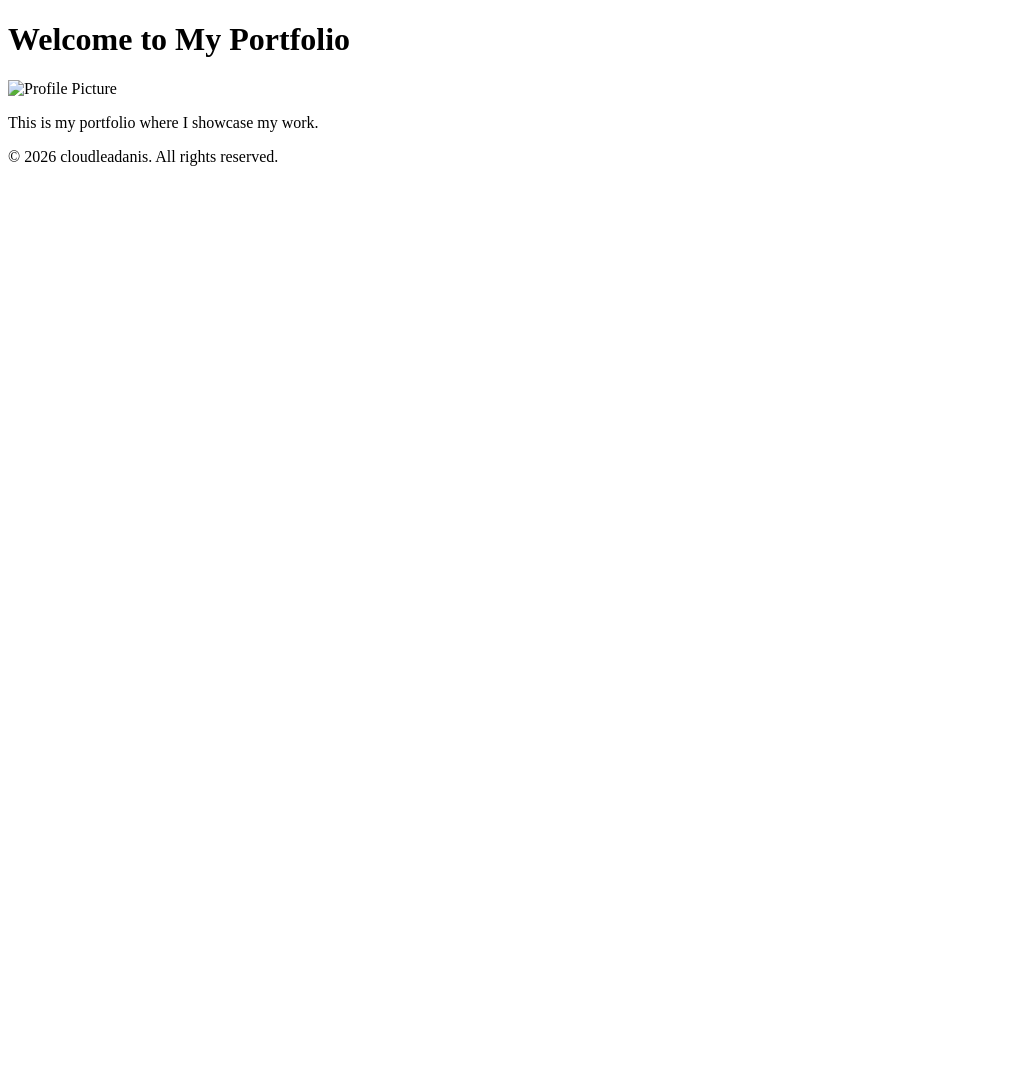
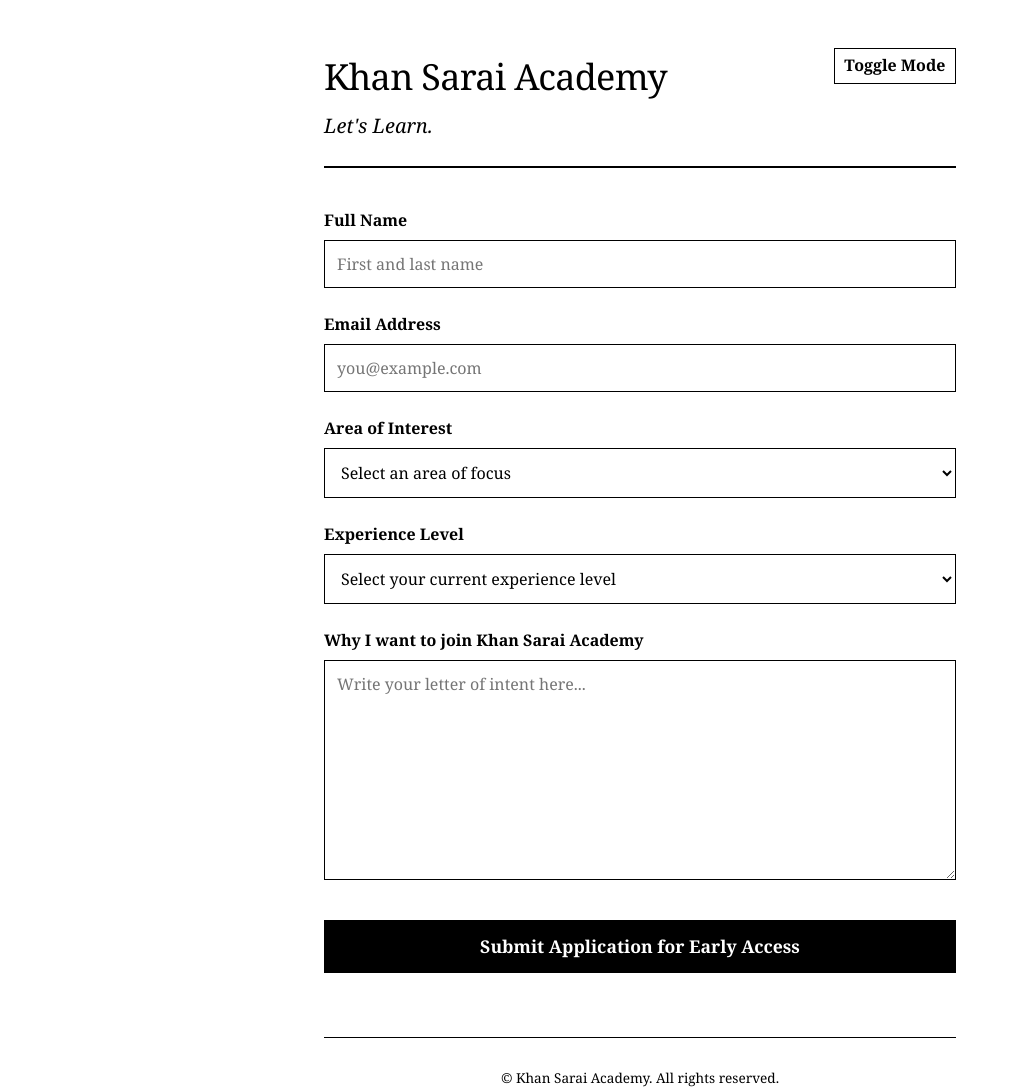
Before and after one commit to cloudleadanis/Portfolio-Site, a plain HTML site: page index.html in a window 1280 px wide. Shown: the whole page, without its empty margins (0-1011 px from the left). Before the commit the page ends 800 px from the top, so only its background shows below. Drawn offline with Linux system fonts and the light colour scheme.

Commit message:
Updated index.html with Early Access signup form.

```diff
--- a/index.html
+++ b/index.html
@@ -1,24 +1,224 @@
 <!DOCTYPE html>
 <html lang="en">
 <head>
-    <meta charset="UTF-8">
-    <meta name="viewport" content="width=device-width, initial-scale=1.0">
-    <title>Portfolio</title>
-    <link rel="stylesheet" href="css/styles.css">
-    <script src="js/scripts.js"></script>
+  <meta charset="UTF-8">
+  <meta name="viewport" content="width=device-width, initial-scale=1.0">
+  <title>Khan Sarai Academy | Early Access</title>
+  <style>
+    :root {
+      --bg: #ffffff;
+      --text: #000000;
+      --border: #000000;
+      --input-bg: #ffffff;
+    }
+
+    @media (prefers-color-scheme: dark) {
+      :root {
+        --bg: #000000;
+        --text: #ffffff;
+        --border: #ffffff;
+        --input-bg: #000000;
+      }
+    }
+
+    /* Manual Dark Mode Override via CSS Checkbox Hack (JS-Free) */
+    #theme-toggle:checked ~ .container {
+      --bg: #000000;
+      --text: #ffffff;
+      --border: #ffffff;
+      --input-bg: #000000;
+    }
+
+    body {
+      background-color: var(--bg);
+      color: var(--text);
+      font-family: "Georgia", "Times New Roman", serif;
+      margin: 0;
+      padding: 0;
+      line-height: 1.6;
+    }
+
+    .container {
+      max-width: 680px;
+      margin: 0 auto;
+      padding: 3rem 1.5rem;
+      background-color: var(--bg);
+      color: var(--text);
+      min-height: 100vh;
+      box-sizing: border-box;
+    }
+
+    header {
+      border-bottom: 2px solid var(--border);
+      padding-bottom: 1.5rem;
+      margin-bottom: 2.5rem;
+      display: flex;
+      justify-content: space-between;
+      align-items: flex-start;
+    }
+
+    h1 {
+      font-size: 2.25rem;
+      font-weight: normal;
+      margin: 0 0 0.25rem 0;
+      letter-spacing: -0.02em;
+    }
+
+    p.tagline {
+      font-size: 1.25rem;
+      font-style: italic;
+      margin: 0;
+    }
+
+    /* CSS-Only Dark Mode Toggle Switch */
+    .toggle-wrapper {
+      font-size: 0.875rem;
+      user-select: none;
+    }
+
+    #theme-toggle {
+      display: none;
+    }
+
+    .toggle-label {
+      cursor: pointer;
+      border: 1px solid var(--border);
+      padding: 0.25rem 0.6rem;
+      display: inline-block;
+    }
+
+    form {
+      display: flex;
+      flex-direction: column;
+      gap: 1.5rem;
+    }
+
+    .form-group {
+      display: flex;
+      flex-direction: column;
+      gap: 0.4rem;
+    }
+
+    label {
+      font-size: 1rem;
+      font-weight: bold;
+    }
+
+    input[type="text"],
+    input[type="email"],
+    select,
+    textarea {
+      background-color: var(--input-bg);
+      color: var(--text);
+      border: 1px solid var(--border);
+      padding: 0.75rem;
+      font-family: inherit;
+      font-size: 1rem;
+      border-radius: 0;
+      width: 100%;
+      box-sizing: border-box;
+    }
+
+    input:focus,
+    select:focus,
+    textarea:focus {
+      outline: 2px solid var(--text);
+      outline-offset: -2px;
+    }
+
+    textarea {
+      resize: vertical;
+      min-height: 220px;
+    }
+
+    button[type="submit"] {
+      background-color: var(--text);
+      color: var(--bg);
+      border: 1px solid var(--border);
+      padding: 0.85rem 1.5rem;
+      font-family: inherit;
+      font-size: 1.1rem;
+      font-weight: bold;
+      cursor: pointer;
+      margin-top: 1rem;
+      border-radius: 0;
+      width: 100%;
+    }
+
+    button[type="submit"]:hover {
+      opacity: 0.85;
+    }
+
+    footer {
+      margin-top: 4rem;
+      border-top: 1px solid var(--border);
+      padding-top: 1rem;
+      font-size: 0.85rem;
+      text-align: center;
+    }
+  </style>
 </head>
 <body>
+  <!-- Hidden checkbox for CSS-only dark mode toggle -->
+  <input type="checkbox" id="theme-toggle">
+
+  <div class="container">
     <header>
-        <h1>Welcome to My Portfolio</h1>
+      <div>
+        <h1>Khan Sarai Academy</h1>
+        <p class="tagline">Let's Learn.</p>
+      </div>
+      <div class="toggle-wrapper">
+        <label for="theme-toggle" class="toggle-label">Toggle Mode</label>
+      </div>
     </header>
+
     <main>
-        <section>
-            <img src="images/profile.jpg" alt="Profile Picture">
-            <p>This is my portfolio where I showcase my work.</p>
-        </section>
+      <form action="https://formspree.io/f/YOUR_FORM_ID" method="POST">
+
+        <div class="form-group">
+          <label for="name">Full Name</label>
+          <input type="text" id="name" name="name" required placeholder="First and last name">
+        </div>
+
+        <div class="form-group">
+          <label for="email">Email Address</label>
+          <input type="email" id="email" name="email" required placeholder="you@example.com">
+        </div>
+
+        <div class="form-group">
+          <label for="interest">Area of Interest</label>
+          <select id="interest" name="area_of_interest" required>
+            <option value="" disabled selected>Select an area of focus</option>
+            <option value="Systems Programming & C">Systems Programming & C</option>
+            <option value="Apple Platforms & Swift">Apple Platforms & Swift</option>
+            <option value="Software Architecture & Cloud">Software Architecture & Cloud</option>
+            <option value="Other / General Studies">Other / General Studies</option>
+          </select>
+        </div>
+
+        <div class="form-group">
+          <label for="experience">Experience Level</label>
+          <select id="experience" name="experience_level" required>
+            <option value="" disabled selected>Select your current experience level</option>
+            <option value="Beginner">Beginner (Starting fresh)</option>
+            <option value="Intermediate">Intermediate (Familiar with fundamentals)</option>
+            <option value="Advanced">Advanced (Professional engineer / architect)</option>
+          </select>
+        </div>
+
+        <div class="form-group">
+          <label for="letter">Why I want to join Khan Sarai Academy</label>
+          <textarea id="letter" name="letter_of_intent" required placeholder="Write your letter of intent here..."></textarea>
+        </div>
+
+        <button type="submit">Submit Application for Early Access</button>
+      </form>
     </main>
+
     <footer>
-        <p>&copy; 2026 cloudleadanis. All rights reserved.</p>
+      <p>&copy; Khan Sarai Academy. All rights reserved.</p>
     </footer>
+  </div>
 </body>
 </html>
```
